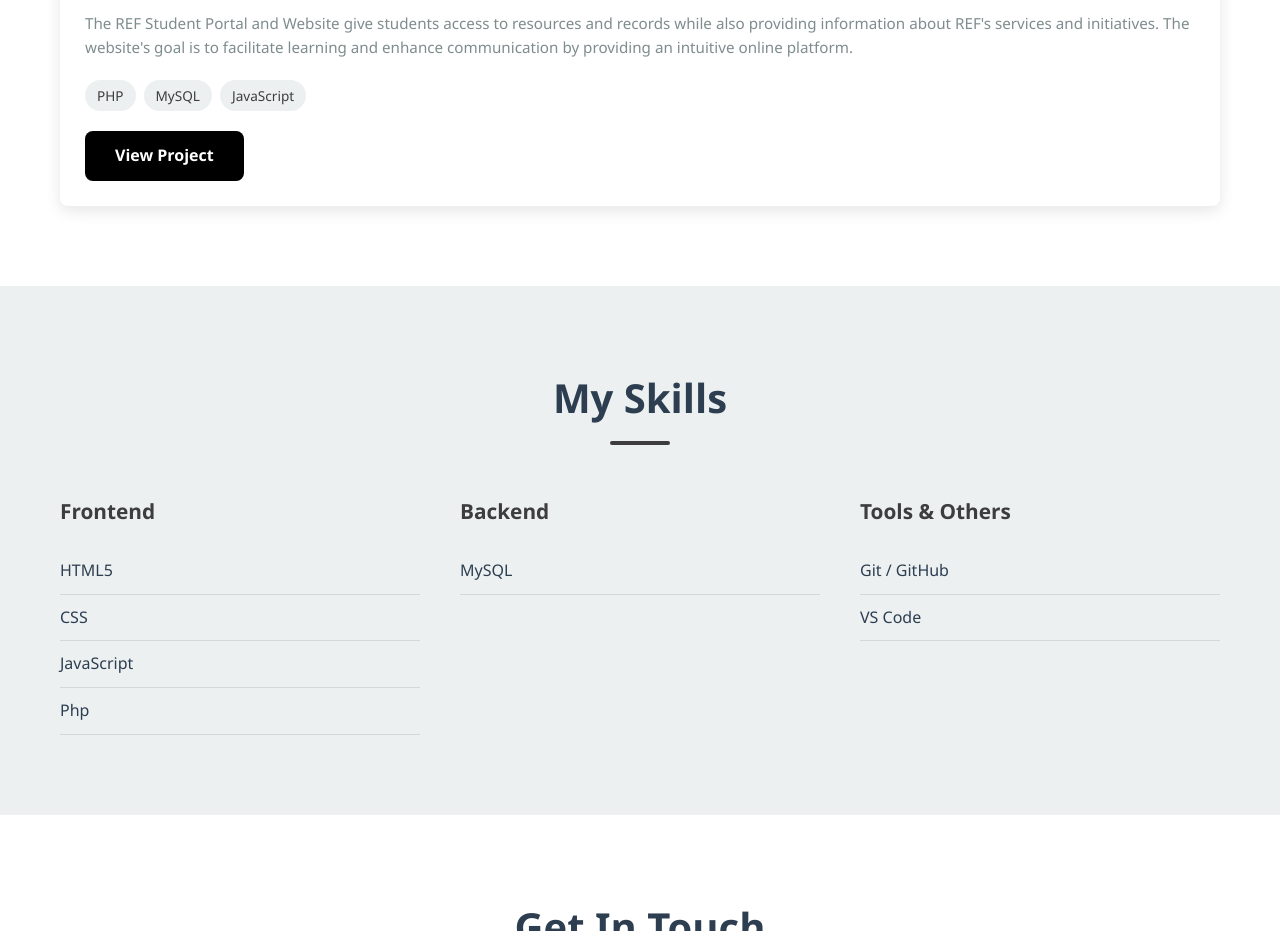
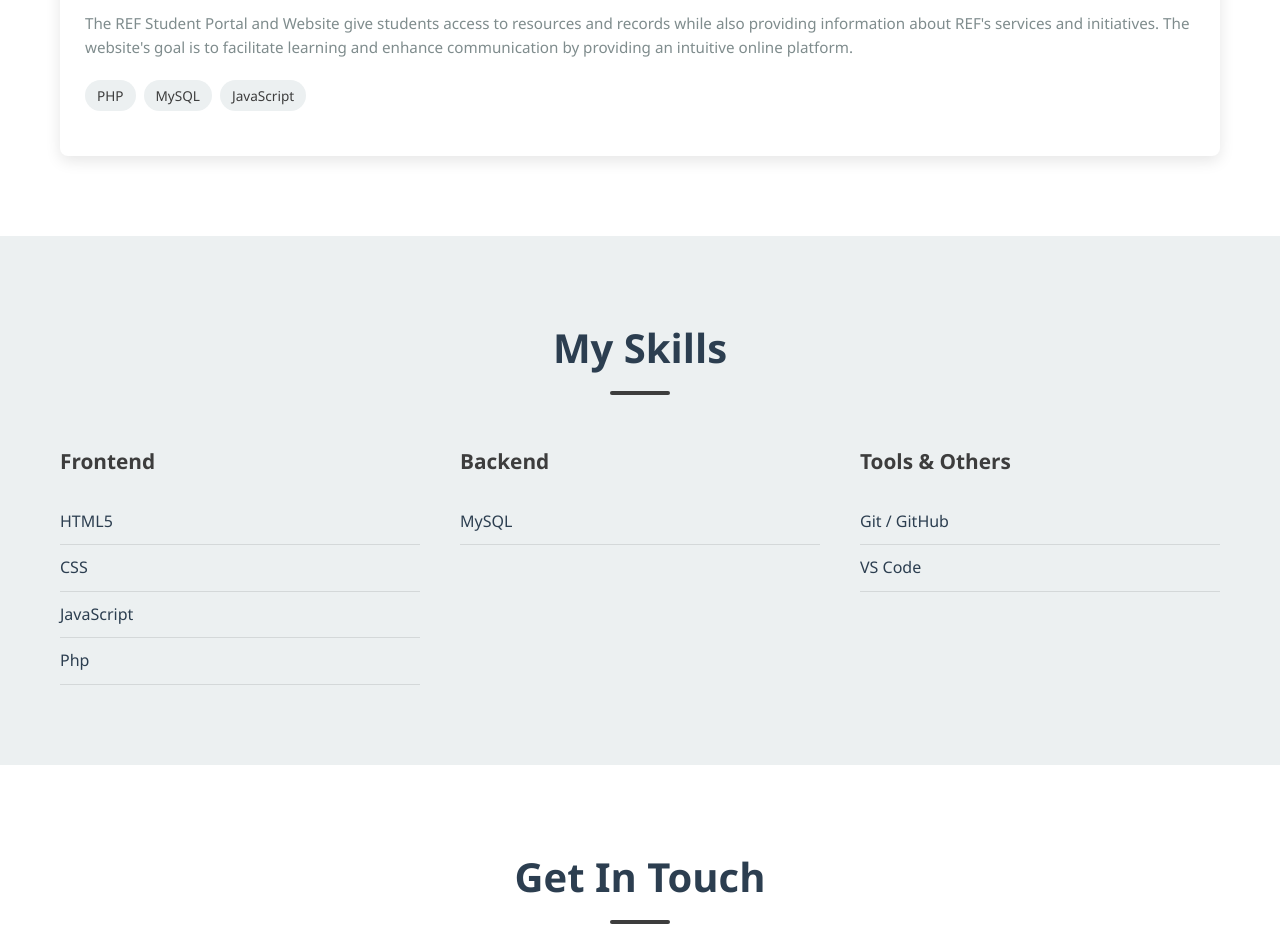
Before and after one commit to devisaacgabriellesantos/Portfolio, a plain HTML site: page index.html in a window 1280 px wide. Shown: the part 2220-3151 px from the top of the page. Drawn offline with Linux system fonts and the light colour scheme.

Commit message:
Update index.html

```diff
--- a/index.html
+++ b/index.html
@@ -82,7 +82,7 @@
                             <span class="tag">MySQL</span>
                             <span class="tag">JavaScript</span>
                         </div>
-                        <a href="#" class="btn btn-secondary">View Project</a>
+                        <!-- <a href="#" class="btn btn-secondary">View Project</a> -->
                     </div>
                 </div>
 
```
